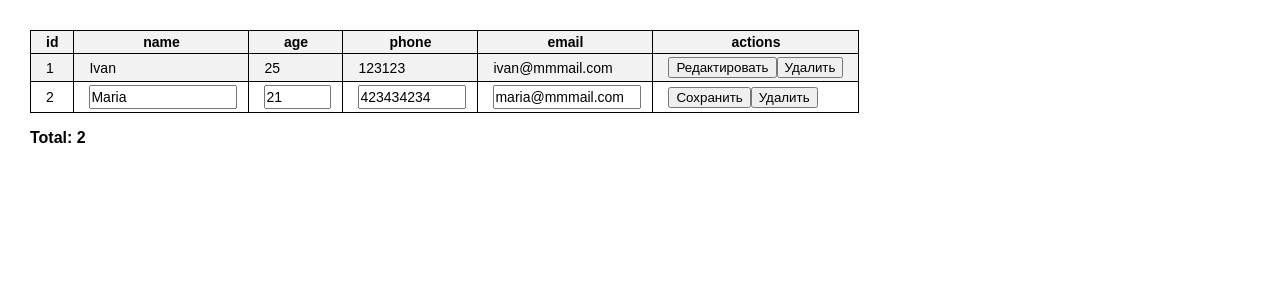
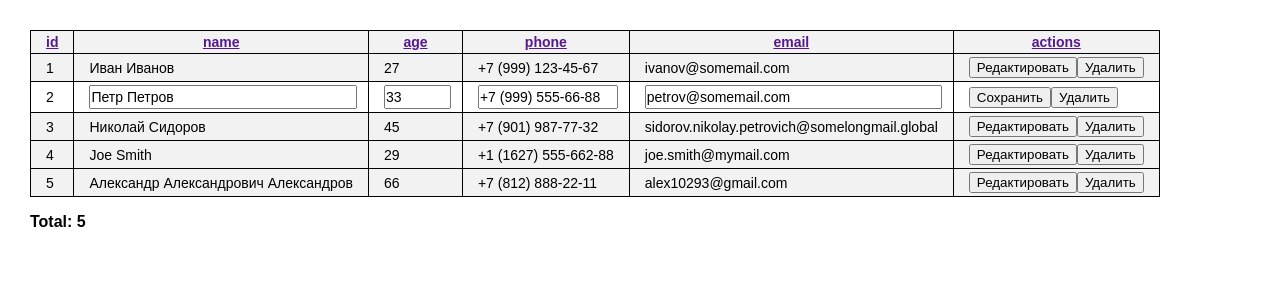
Before and after one commit to sergeydushechkin/netbox-tasks, a React app in the folder netbox-2/: page / in a window 1280 px wide. Shown: the top 300 px of the page. Built offline with nearby package versions, Linux system fonts and the light colour scheme.

Commit message:
Break project into components, add propTypes

```diff
--- a/netbox-2/src/components/app/app.jsx
+++ b/netbox-2/src/components/app/app.jsx
@@ -6,13 +6,12 @@ const App = (props) => {
   const {data} = props;
 
   return (
-    <Table data={data}/>
+    <Table tableData={data}/>
   );
 };
 
-
 App.propTypes = {
-  data: PropTypes.shape.any,
+  data: PropTypes.array.isRequired,
 };
 
 export default App;
--- /dev/null
+++ b/netbox-2/src/components/table-active-row/table-active-row.jsx
@@ -0,0 +1,52 @@
+import React from "react";
+import PropTypes from "prop-types";
+
+const TableActiveRow = (props) => {
+  const {rowData, onCancelClick, onSave} = props;
+  const nameRef = React.useRef();
+  const ageRef = React.useRef();
+  const telRef = React.useRef();
+  const emailRef = React.useRef();
+
+  const handleSaveClick = () => {
+    const formData = {
+      name: nameRef.current.value,
+      age: ageRef.current.value,
+      tel: telRef.current.value,
+      email: emailRef.current.value
+    };
+
+    onSave(formData);
+  };
+
+  return (
+    <tr className="table__row table__row--active">
+      <td className="table__cell">{rowData[0].value}</td>
+      <td className="table__cell">
+        <input ref={nameRef} className="table_input" type="text" name="name" required size="15" defaultValue={rowData[1].value} />
+      </td>
+      <td className="table__cell">
+        <input ref={ageRef} className="table_input" type="text" name="age" required size="5" defaultValue={rowData[2].value} />
+      </td>
+      <td className="table__cell">
+        <input ref={telRef} className="table_input" type="tel" name="telephone" required size="10" defaultValue={rowData[3].value} />
+      </td>
+      <td className="table__cell">
+        <input ref={emailRef} className="table_input" type="email" name="email" required size="15" defaultValue={rowData[4].value} />
+      </td>
+      <td className="table__cell buttons">
+        <button onClick={() => handleSaveClick()} className="buttons__save">Сохранить</button>
+        <button onClick={() => onCancelClick()} className="buttons__delete">Удалить</button>
+      </td>
+    </tr>
+  );
+};
+
+
+TableActiveRow.propTypes = {
+  rowData: PropTypes.array.isRequired,
+  onCancelClick: PropTypes.func.isRequired,
+  onSave: PropTypes.func.isRequired,
+};
+
+export default TableActiveRow;
--- /dev/null
+++ b/netbox-2/src/components/table-header/table-header.jsx
@@ -0,0 +1,24 @@
+import React from "react";
+// import PropTypes from "prop-types";
+
+const TableHeader = (props) => {
+  const {} = props;
+
+  return (
+    <tr className="table__row">
+      <th className="table__header"><a href="">id</a></th>
+      <th className="table__header"><a href="">name</a></th>
+      <th className="table__header"><a href="">age</a></th>
+      <th className="table__header"><a href="">phone</a></th>
+      <th className="table__header"><a href="">email</a></th>
+      <th className="table__header"><a href="">actions</a></th>
+    </tr>
+  );
+};
+
+
+TableHeader.propTypes = {
+  // data: PropTypes.array.isRequired,
+};
+
+export default TableHeader;
--- /dev/null
+++ b/netbox-2/src/components/table-row/table-row.jsx
@@ -0,0 +1,30 @@
+import React from "react";
+import PropTypes from "prop-types";
+
+const TableRow = (props) => {
+  const {rowData, onEditClick, onDeleteClick} = props;
+  const id = rowData[0].value;
+
+  return (
+    <tr className="table__row">
+      <td className="table__cell">{id}</td>
+      <td className="table__cell">{rowData[1].value}</td>
+      <td className="table__cell">{rowData[2].value}</td>
+      <td className="table__cell">{rowData[3].value}</td>
+      <td className="table__cell">{rowData[4].value}</td>
+      <td className="table__cell buttons">
+        <button onClick={() => onEditClick(id)} className="buttons__edit">Редактировать</button>
+        <button onClick={() => onDeleteClick(id)} className="buttons__delete">Удалить</button>
+      </td>
+    </tr>
+  );
+};
+
+
+TableRow.propTypes = {
+  rowData: PropTypes.array.isRequired,
+  onEditClick: PropTypes.func.isRequired,
+  onDeleteClick: PropTypes.func.isRequired,
+};
+
+export default TableRow;
--- a/netbox-2/src/components/table/table.jsx
+++ b/netbox-2/src/components/table/table.jsx
@@ -1,58 +1,53 @@
 import React from "react";
 import PropTypes from "prop-types";
 
+import TableHeader from "../table-header/table-header.jsx";
+import TableRow from "../table-row/table-row.jsx";
+import TableActiveRow from "../table-active-row/table-active-row.jsx";
+import Total from "../total/total.jsx";
+
 const Table = (props) => {
-  const {data} = props;
+  const {tableData} = props;
+  const [activeRowId, setActiveRowId] = React.useState(2);
+
+  const handleSave = (formData) => {
+    console.log(formData);
+  };
+
+  const handleCancel = () => {
+    setActiveRowId(null);
+  };
+
+  const handleEdit = (id) => {
+    setActiveRowId(id);
+  };
+
+  const handleDelete = (id) => {
+    console.log(`${id} deleted`);
+  };
 
   return (
     <React.Fragment>
       <table className="table">
-        <tr className="table__row">
-          <th className="table__header">id</th>
-          <th className="table__header">name</th>
-          <th className="table__header">age</th>
-          <th className="table__header">phone</th>
-          <th className="table__header">email</th>
-          <th className="table__header">actions</th>
-        </tr>
-        <tr className="table__row">
-          <td className="table__cell">1</td>
-          <td className="table__cell">Ivan</td>
-          <td className="table__cell">25</td>
-          <td className="table__cell">123123</td>
-          <td className="table__cell">ivan@mmmail.com</td>
-          <td className="table__cell buttons">
-            <button className="buttons__edit">Редактировать</button>
-            <button className="buttons__delete">Удалить</button>
-          </td>
-        </tr>
-        <tr className="table__row table__row--active">
-          <td className="table__cell">2</td>
-          <td className="table__cell">
-            <input className="table_input" type="text" name="name" required size="15" value="Maria" />
-          </td>
-          <td className="table__cell">
-            <input className="table_input" type="text" name="age" required size="5" value="21" />
-          </td>
-          <td className="table__cell">
-            <input className="table_input" type="tel" name="telephone" required size="10" value="423434234" />
-          </td>
-          <td className="table__cell">
-            <input className="table_input" type="email" name="telephone" required size="15" value="maria@mmmail.com" />
-          </td>
-          <td className="table__cell buttons">
-            <button className="buttons__save">Сохранить</button>
-            <button className="buttons__delete">Удалить</button>
-          </td>
-        </tr>
+        <tbody>
+          <TableHeader />
+          {
+            tableData.map((item) => {
+              const id = item[0].value;
+              return id === activeRowId
+                ? <TableActiveRow key={id} rowData={item} onCancelClick={handleCancel} onSave={handleSave}/>
+                : <TableRow key={id} rowData={item} onEditClick={handleEdit} onDeleteClick={handleDelete}/>;
+            })
+          }
+        </tbody>
       </table>
-      <p className="total">Total: 2</p>
+      <Total value={tableData.length}/>
     </React.Fragment>
   );
 };
 
 Table.propTypes = {
-  data: PropTypes.shape.any,
+  tableData: PropTypes.array.isRequired,
 };
 
 export default Table;
--- /dev/null
+++ b/netbox-2/src/components/total/total.jsx
@@ -0,0 +1,15 @@
+import React from "react";
+import PropTypes from "prop-types";
+
+const Total = (props) => {
+  const {value} = props;
+  return (
+    <p className="total">Total: {value}</p>
+  );
+};
+
+Total.propTypes = {
+  value: PropTypes.number.isRequired,
+};
+
+export default Total;
```
